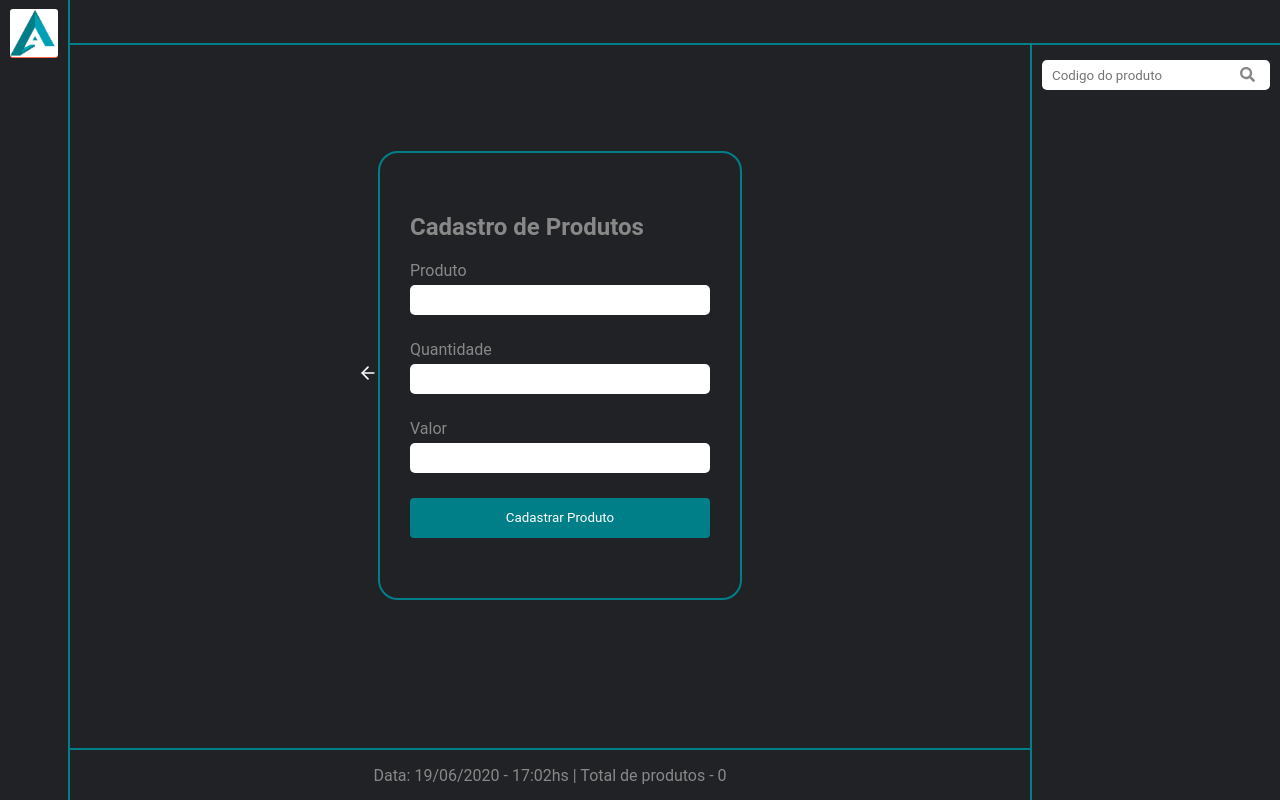
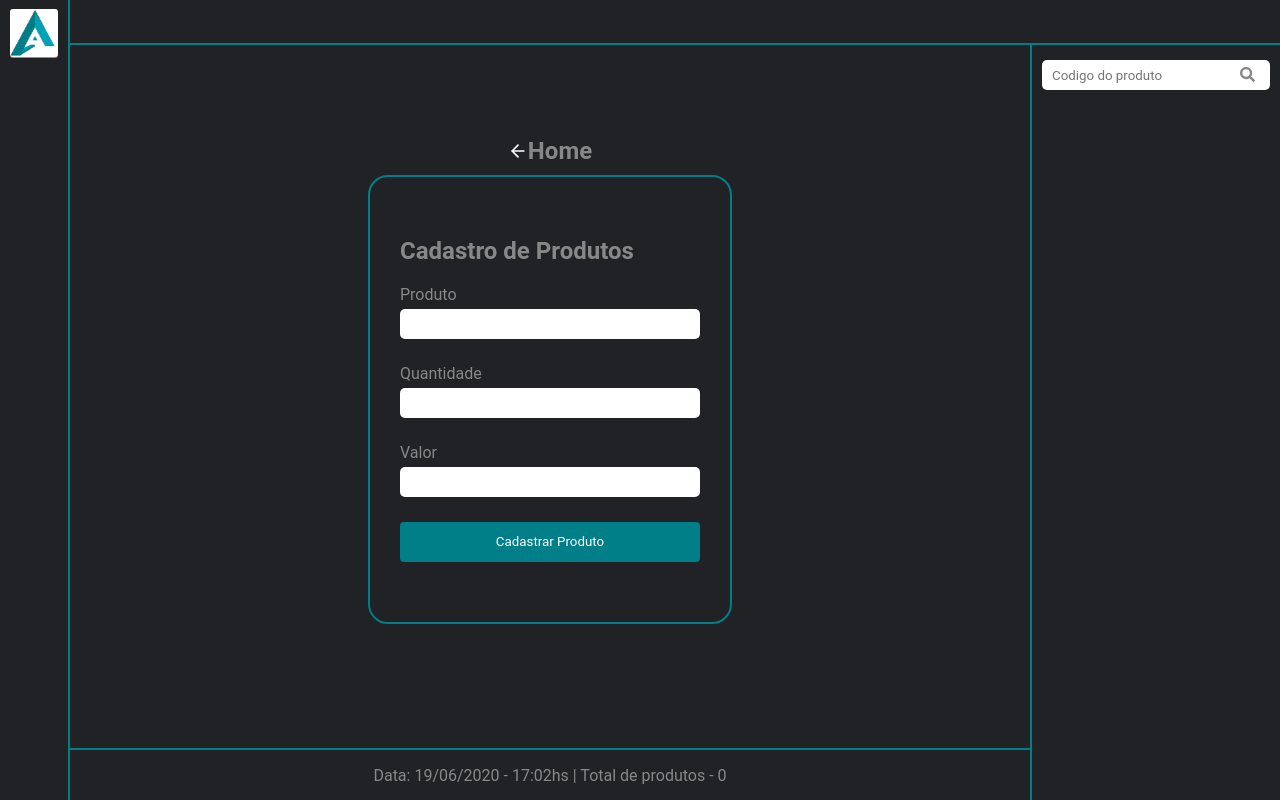
Before and after one commit to diogens/desafio, a React (Create React App) app: page /register in a window 1280 px wide. Built offline with nearby package versions, Linux system fonts and the light colour scheme; no server answers.

Commit message:
chore: Register - posicionamento e ajuste  do botão Home

```diff
--- a/src/pages/Register/index.tsx
+++ b/src/pages/Register/index.tsx
@@ -4,7 +4,6 @@ import { FiArrowLeft } from "react-icons/fi";
 
 import * as S from "./styled";
 
-import logo from "../../assets/logo.png";
 import { api } from "../../services";
 
 /* interface Produtos {
@@ -54,7 +53,10 @@ const Register: React.FC = () => {
   return (
     <S.WrapeContainer>
       <Link to="/">
-        <FiArrowLeft color="#fff" size={20} />
+        <span>
+          <FiArrowLeft color="#fff" size={20} />
+          <h2>Home</h2>
+        </span>
       </Link>
 
       <S.Border>
--- a/src/pages/Register/styled.ts
+++ b/src/pages/Register/styled.ts
@@ -3,9 +3,18 @@ import styled from "styled-components";
 export const WrapeContainer = styled.div`
   display: flex;
   justify-content: center;
+  flex-direction: column;
   align-items: center;
-  width: 100vh;
+  width: 100%;
   height: 80vh;
+  span {
+    display: flex;
+    flex-direction: row;
+    justify-content: center;
+    align-items: center;
+    text-decoration: none;
+    padding: 10px 0px;
+  }
 `;
 
 export const Border = styled.div`
@@ -32,6 +41,7 @@ export const Field = styled.div`
       height: 30px;
       border-radius: 5px;
       border: none;
+      padding: 10px;
     }
   }
   > button {
```
